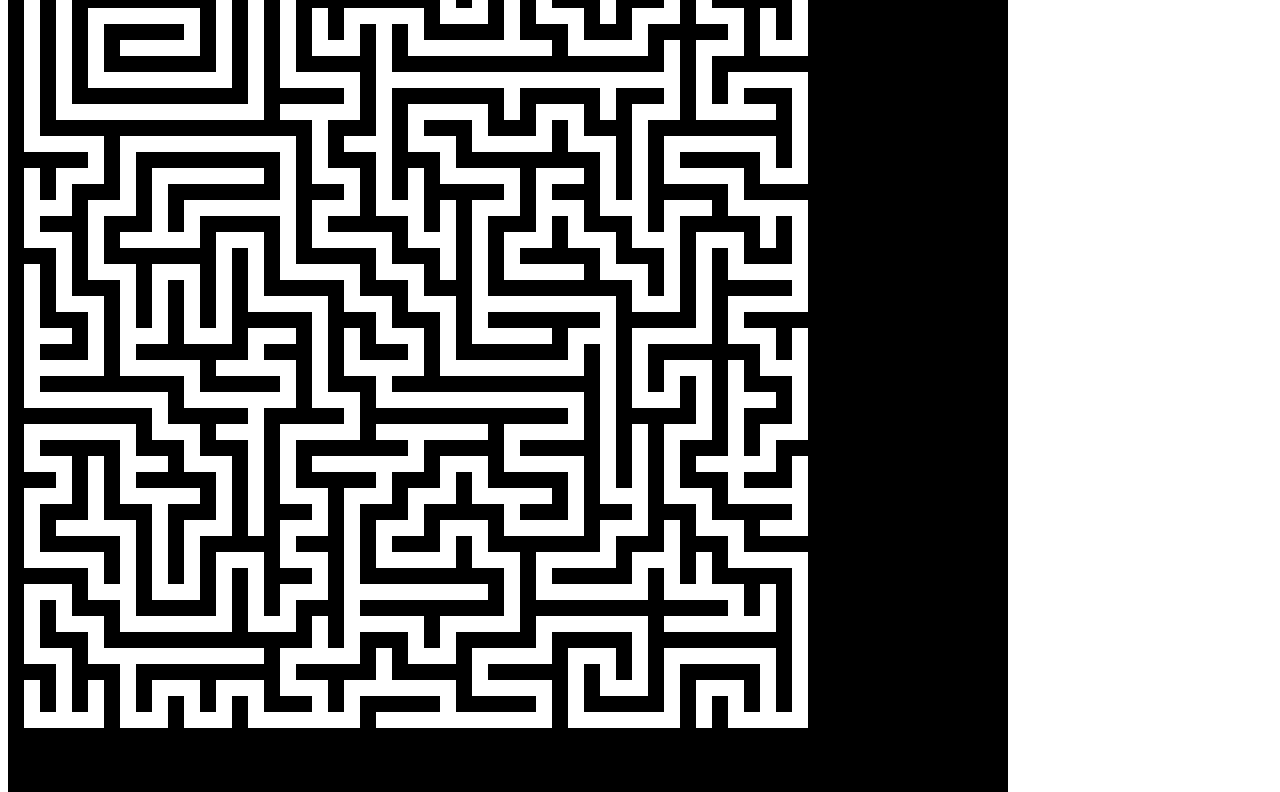
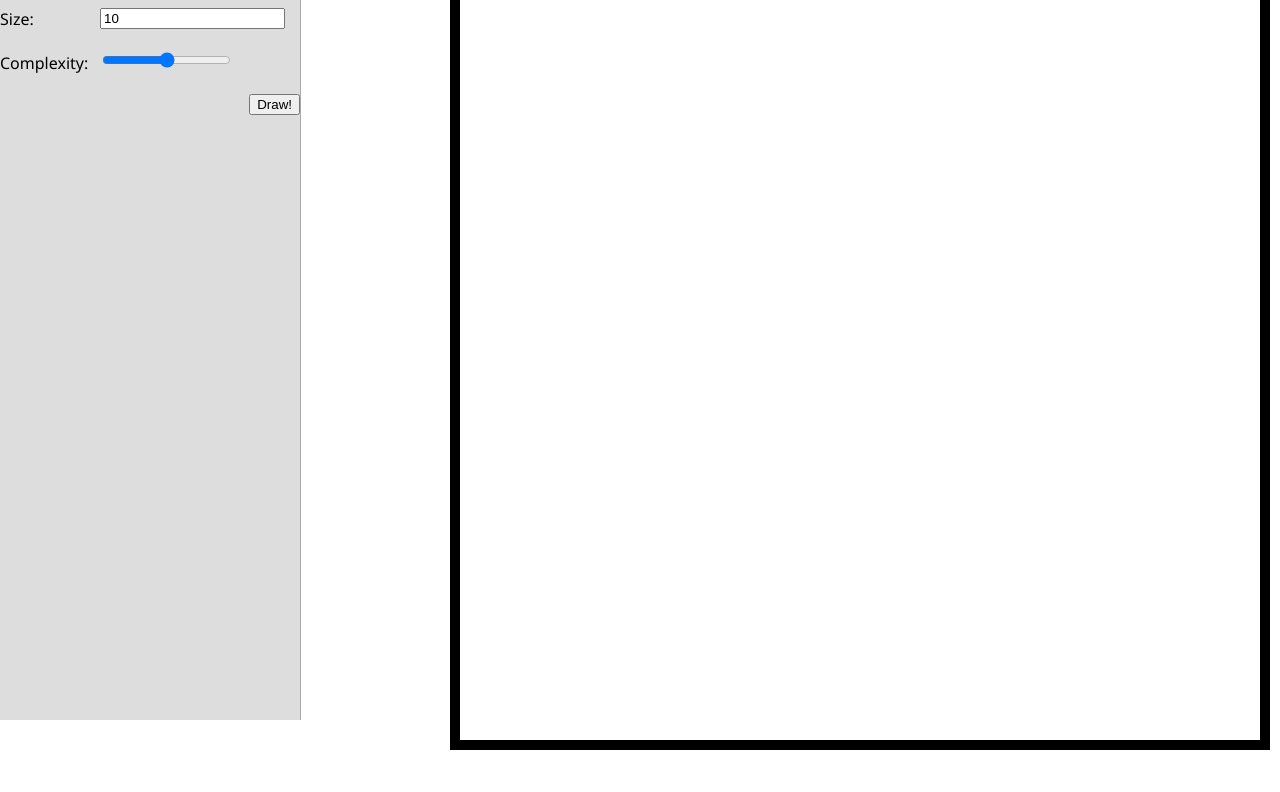
Before and after one commit to genriquez/MazeMaker, a plain HTML site: page index.html in a window 1280 px wide. Shown: the part 80-872 px from the top of the page. After the commit the page ends 840 px from the top, so only its background shows below. Drawn offline with Linux system fonts and the light colour scheme.

Commit message:
Added UI controls to parametrize maze builder

```diff
--- a/index.html
+++ b/index.html
@@ -4,24 +4,76 @@
 		<title>Maze Maker</title>
 		<script type="text/javascript" src="mathutils.js"></script>
 		<script type="text/javascript" src="maze.js"></script>
+
+		<style>
+			body {
+				font-family: "Segoe UI", Helvetica;
+				padding: 0;
+				margin: 0;
+			}
+
+			label {
+				vertical-align: middle;
+				display: inline-block;
+				width: 100px;
+			}
+
+			div.controls {
+				background: #DDD;
+				border-right: 1px solid #AAA;
+
+				position: absolute;
+				width: 300px;
+				bottom: 0;
+				top: 0;
+			}
+
+			div.controls > div {
+				margin: 20px 0;
+			}
+
+			canvas {
+				float: right;
+				border: 10px solid black;
+				margin: 10px;
+			}
+
+			#draw {
+				float: right;
+			}
+		</style>
 	</head>
 	<body>
-		<canvas id="maze" width="1000" height="1000"></canvas>
+		<div class="controls">
+			<h1>Maze Maker</h1>
+			<div class="input-field"><label for="size">Size: </label><input name="size" id="size" type="number" value="10" min="10" /></div>
+			<div class="input-field"><label for="complexity">Complexity: </label><input name="complexity" id="complexity" type="range" min="1" max="100" /></div>
+			<div><button id="draw">Draw!</button></div>
+		</div>
+
+		<canvas id="maze" width="800" height="800"></canvas>
 
 		<script type="text/javascript">
-			function drawMaze(size, scale) {
+			var canvasSize = 800;
+
+			function drawMaze(size, complexity) {
+				var scale = Math.floor(canvasSize / size);
+
 				var mazeCanvas = document.getElementById("maze");
+				mazeCanvas.height = (size - 1) * scale;
+				mazeCanvas.width = (size - 1) * scale;
+
 				var mazeCtx = mazeCanvas.getContext("2d");
 
 				mazeCtx.fillStyle = "black";
-				mazeCtx.fillRect(0, 0, 9999, 9999);
+				mazeCtx.fillRect(0, 0, canvasSize, canvasSize);
 
 				mazeCtx.fillStyle = "white";
 
 				var maze = new Maze(size);
 
 				try {
-					maze.initialize();
+					maze.initialize(complexity);
 				} catch(ex) {
 
 				}
@@ -30,13 +82,24 @@
 					for(var y = 0; y < size; y++) {
 						var mazeValue = maze.matrix.getPos(new Vector2(x,y));
 						if (mazeValue == 1) {
-							mazeCtx.fillRect((x + 1) * scale, (y + 1) * scale, scale, scale);
+							mazeCtx.fillRect(x * scale, y * scale, scale, scale);
 						}
 					}
 				}
 			}
 
-			drawMaze(50, 16);
+
+
+
+			var drawButton = document.getElementById("draw");
+			drawButton.addEventListener("click", function() {
+				var size = parseInt(document.getElementById("size").value);
+				var complexity = parseInt(document.getElementById("complexity").value);
+
+
+
+				drawMaze(size * 2, complexity / 100);
+			})
 		</script>
 	</body>
 </html>
--- a/maze.js
+++ b/maze.js
@@ -8,7 +8,7 @@
 		var position = new Vector2(0, 0);
 		var direction = new Vector2(1, 0);
 		var mazeTurnPoints = [position];
-		var turnRatio = 0.1;
+		var complexity = 0.4;
 		var backtracking = false;
 
 		function hasValidNextStep(position, direction) {
@@ -20,9 +20,8 @@
 			return hasValidNextStep;
 		}
 
-		function decideTurn() {
-			// Turn decision variables
-			var chanceTurn = Math.random() <= turnRatio;
+		function decideChangeDirection() {
+			var chanceTurn = Math.random() <= complexity;
 			var invalidNextStep = !hasValidNextStep(position, direction);
 
 			return chanceTurn || invalidNextStep || backtracking;
@@ -32,15 +31,6 @@
 			var existsValidNextStep = false;
 			existsValidNextStep = existsValidNextStep || hasValidNextStep(position, direction)
 			existsValidNextStep = existsValidNextStep || getNewDirection() != null;
-			/*var posibleDirections = [];
-			posibleDirections.push(direction);
-			posibleDirections.push(direction.transpose());
-			posibleDirections.push(direction.transpose().multiply(-1));
-
-			var existsValidNextStep = false;
-			posibleDirections.forEach(function (direction) {
-				existsValidNextStep = existsValidNextStep || hasValidNextStep(position, direction);
-			})*/
 
 			return !existsValidNextStep;
 		}
@@ -63,20 +53,21 @@
 				position = mazeTurnPoints.pop();
 				backtracking = true;
 				return;
-
 			}
 
-			if (decideTurn()) {
+			if (decideChangeDirection()) {
 				direction = getNewDirection();
 				mazeTurnPoints.push(position);
 			}
 
+			backtracking = false;
 			mazeMatrix.setPos(position.add(direction), MazeBlock.Passage);
 			position = position.add(direction.multiply(2));
 			mazeMatrix.setPos(position, MazeBlock.Passage);
 		}
 
-		this.build = function () {
+		this.build = function (selectedComplexity) {
+			complexity = selectedComplexity || complexity;
 			mazeMatrix.setPos(position, MazeBlock.Passage);
 
 			while (mazeTurnPoints.length > 0) {
@@ -88,9 +79,9 @@
 	var Maze = context.Maze = function(size) {
 		var matrix = this.matrix = new Matrix2(size, size);
 
-		this.initialize = function() {
+		this.initialize = function(complexity) {
 			var builder = new MazeBuilder(matrix, size);
-			builder.build();
+			builder.build(complexity);
 		}
 	};
 
```
